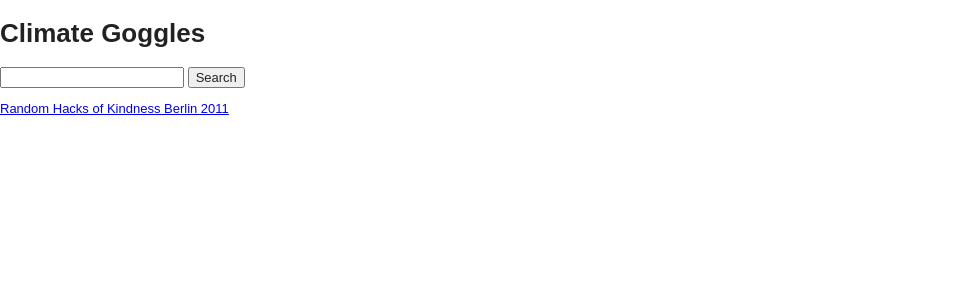
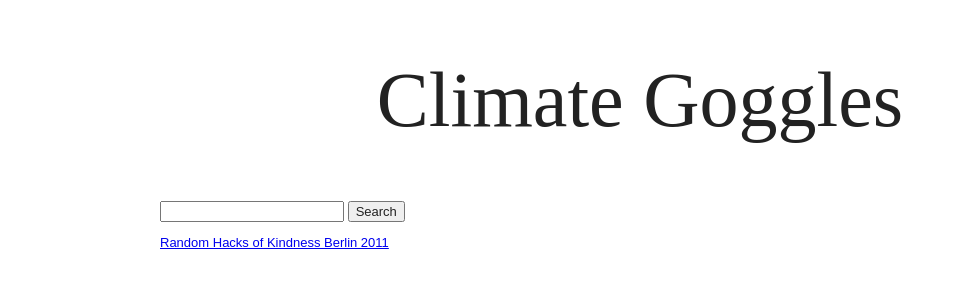
Before and after one commit to lehmannro/validitychecker, a Django app: page / in a window 1280 px wide. Shown: the top 300 px of the page, without its empty margins (0-964 px from the left). Run offline with Django 3.2, Linux system fonts and the light colour scheme; some web fonts are replaced.

Commit message:
chunky @fontface files added

```diff
--- /dev/null
+++ b/www/validitychecker/static/css/fontface/fontface.css
@@ -0,0 +1,13 @@
+/* Generated by Font Squirrel (http://www.fontsquirrel.com) on December 3, 2011 10:25:32 AM America/New_York */
+
+@font-face {
+    font-family: 'ChunkFiveRegular';
+    src: url('Chunkfive-webfont.eot');
+    src: url('Chunkfive-webfont.eot?#iefix') format('embedded-opentype'),
+         url('Chunkfive-webfont.woff') format('woff'),
+         url('Chunkfive-webfont.ttf') format('truetype'),
+         url('Chunkfive-webfont.svg#ChunkFiveRegular') format('svg');
+    font-weight: normal;
+    font-style: normal;
+
+}
--- a/www/validitychecker/static/css/style.css
+++ b/www/validitychecker/static/css/style.css
@@ -1,3 +1,5 @@
+@import url('fontface/fontface.css');
+
 /*
  * HTML5 ✰ Boilerplate
  *
@@ -187,9 +189,17 @@ table { border-collapse: collapse; border-spacing: 0; }
    Author:
    ========================================================================== */
 
+#container {
+    width: 73.846153846em;
+    margin: auto;
+}
 
-
-
+h1 {
+    font-family: ChunkFiveRegular;
+    font-weight: normal;
+    font-size: 6em;
+    text-align: center;
+}
 
 
 
```
Also changed, not shown: 4 other files.
